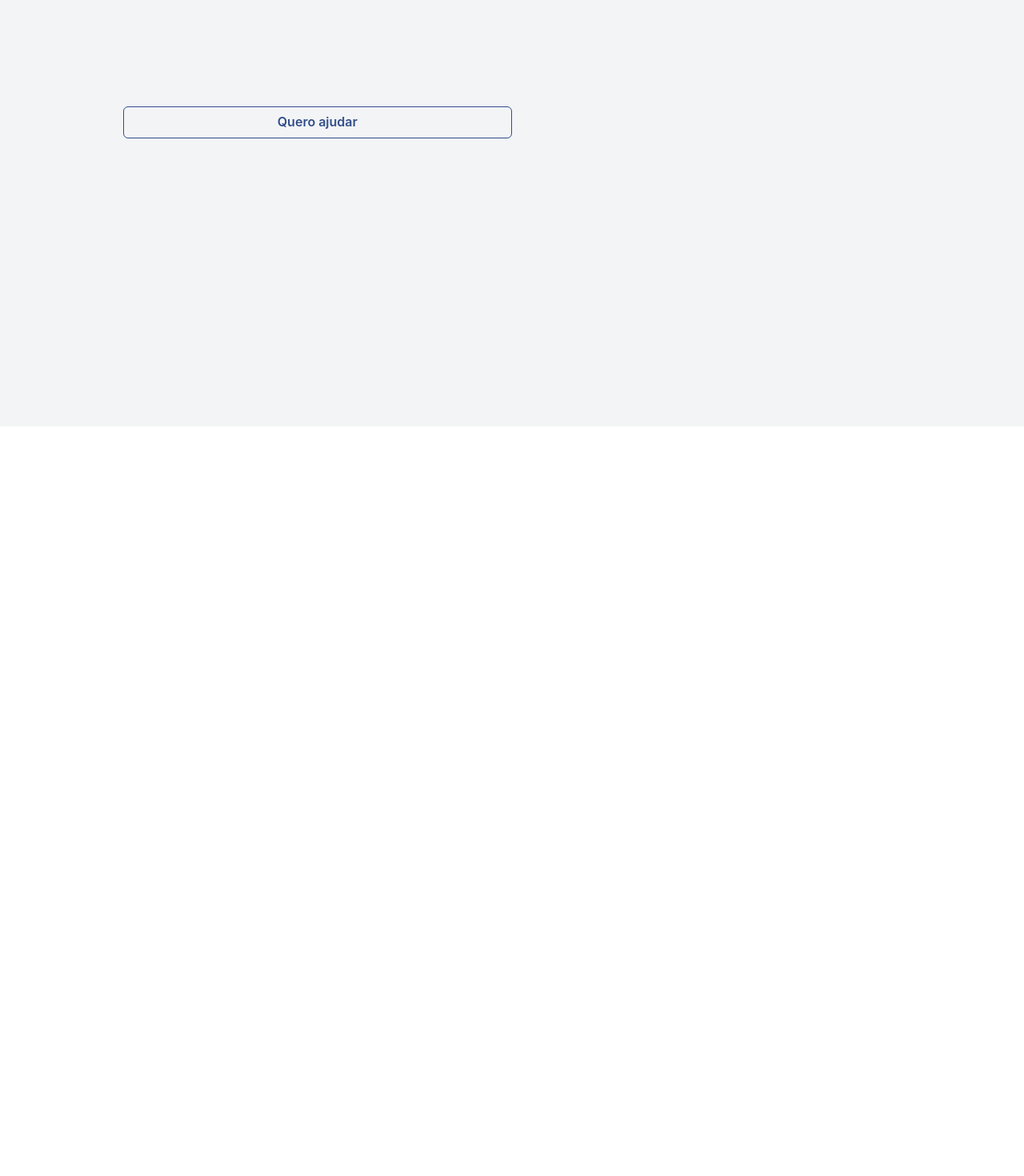
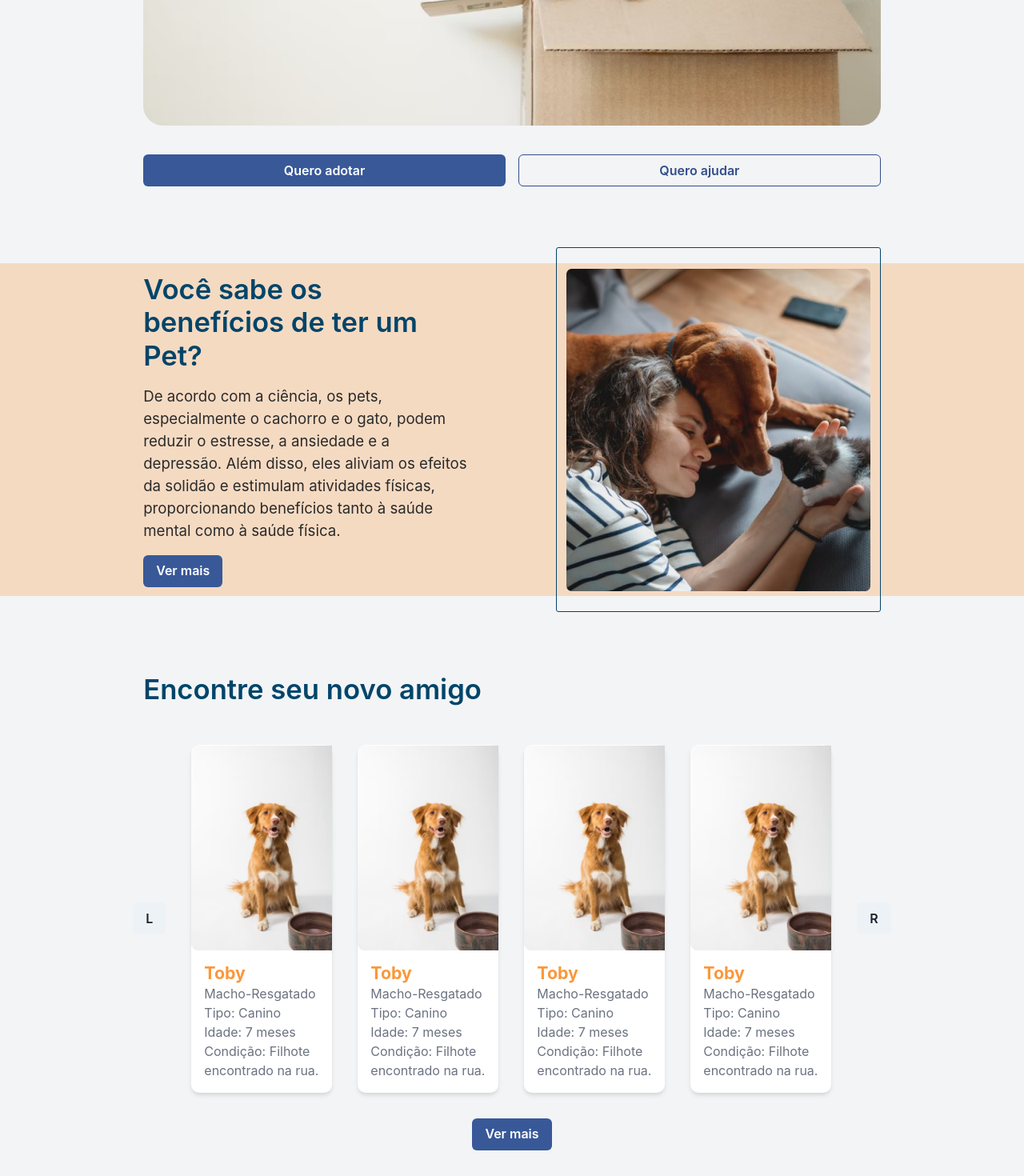
Before and after one commit to will-bernardo/adote-um-pet, a React (Vite) app: page / in a window 1280 px wide. Shown: the part 331-1801 px from the top of the page at 80% size. Before the commit the page ends 864 px from the top, so only its background shows below. Built offline with nearby package versions, Linux system fonts and the light colour scheme.

Commit message:
Some rows added

```diff
--- a/src/components/Header.jsx
+++ b/src/components/Header.jsx
@@ -3,7 +3,7 @@ import { Flex, Image, Button, Spacer, Divider } from "@chakra-ui/react";
 
 export default function Header() {
   return (
-    <Flex bg='#fff' h='4rem' p="0 12%" gap='1.25rem' align='center'>
+    <Flex as='header' bg='#fff' h='4rem' p="0 14%" gap='1.25rem' align='center'>
       <Image src="./logo.svg" alt="" w="120px" mr='1rem' />
       <HeaderButton name="Quem somos" />
       <HeaderButton name="Quero adotar" />
--- a/src/components/MainPageRow1.jsx
+++ /dev/null
@@ -1,14 +0,0 @@
-import { Grid, Image, Button } from "@chakra-ui/react";
-
-export default function MainPageRow1() {
-  return (
-    <Grid
-    templateColumns='repeat(2, 1fr)'
-    templateRows='repeat(2,1fr)'
-    minHeight='100vh' minWidth='100vh' bg='#f3f4f6' p='2rem 12%'>
-      <Image colStart={1} colEnd={3} src='./images/cachorro_na_caixa.png' alt='' w='100%'/>
-      <Button colorScheme='facebook' variant='solid'>Quero adotar</Button>
-      <Button colorScheme='facebook' variant='outline'>Quero ajudar</Button>
-    </Grid>
-  )
-}
--- /dev/null
+++ b/src/components/MainPageSection1.jsx
@@ -0,0 +1,13 @@
+import { Flex, Image, Button } from "@chakra-ui/react";
+
+export default function MainPageSection1() {
+  return (
+    <Flex as='section' flexDir='column' gap='2.25rem' Height='100vh' minWidth='100vh' bg='#f3f4f6' p='2rem 14%'>
+      <Image src='./images/cachorro_na_caixa.png' alt='' w='100%'/>
+      <Flex justify='center' gap='1rem'>
+        <Button colorScheme='facebook' variant='solid' w='50%'>Quero adotar</Button>
+        <Button colorScheme='facebook' variant='outline' w='50%' >Quero ajudar</Button>
+      </Flex>
+    </Flex>
+  )
+}
--- /dev/null
+++ b/src/components/MainPageSection2.jsx
@@ -0,0 +1,25 @@
+import { Flex, Image, Text, Heading, Spacer, Button } from "@chakra-ui/react";
+
+export default function MainPageSection2() {
+  return (
+    <Flex as='section' bg='#f3f4f6' p='4rem 0'>
+      <Flex bg='#F5DAC2' h='26rem' w='100%' p='14%' justify='center' align='center'>
+        <Flex flexDir='column' gap='1rem' w='44%'>
+          <Heading fontSize='26pt' fontWeight='semibold' color='#004569'>Você sabe os benefícios de ter um Pet?</Heading>
+          <Text fontSize='14pt' color='#2a2a2a'>
+            De acordo com a ciência, os pets, especialmente o cachorro e o gato,
+             podem reduzir o estresse, a ansiedade e a depressão.
+             Além disso, eles aliviam os efeitos da solidão e estimulam atividades físicas,
+              proporcionando benefícios tanto à saúde mental como à saúde física.
+          </Text>
+          <Button colorScheme='facebook' variant='solid' w='fit-content'>Ver mais</Button>
+        </Flex>
+      <Spacer />
+        <Flex align='center' justify='center' border='1px' borderColor='#004569' borderRadius='3px' bg='' h='28.5rem' w='44%' p='0 0.75rem'>
+          <Image src='./images/mulher_deitada_com_cachorro.png' alt='' />
+        </Flex>
+
+      </Flex>
+    </Flex>
+  )
+}
--- /dev/null
+++ b/src/components/MainPageSection3.jsx
@@ -0,0 +1,33 @@
+import { Button, Flex, Heading, Image, List, ListItem } from "@chakra-ui/react";
+
+export default function MainPageSection3(){
+  return (
+    <Flex as='section' align='center' bg='#f3f4f6' gap='2rem' p='2rem 14%' flexDir='column' >
+      <Heading fontWeight='semibold' mb='1rem' w='100%' fontSize='26pt' color='#004569'>Encontre seu novo amigo</Heading>
+      <Flex gap='2rem' align='center' justify='center'>
+        <Button>L</Button>
+          <DogSelect />
+          <DogSelect />
+          <DogSelect />
+          <DogSelect />
+        <Button>R</Button>
+      </Flex>
+      <Button colorScheme='facebook' variant='solid' w='fit-content'>Ver mais</Button>
+    </Flex>
+  )
+}
+
+function DogSelect() {
+  return (
+    <Flex flexDir='column' bg='#fff' boxShadow='md' borderRadius='10px' w='11rem' h='auto' cursor='pointer' >
+            <Image src='./images/cachorro.png' alt='' />
+            <List color='#6B7280' mb='1rem' px='1rem'>
+              <Heading fontSize='16pt' color='#FA973B' mt='1rem'>Toby</Heading>
+              <ListItem>Macho-Resgatado</ListItem>
+              <ListItem>Tipo: Canino</ListItem>
+              <ListItem>Idade: 7 meses</ListItem>
+              <ListItem>Condição: Filhote encontrado na rua.</ListItem>
+            </List>
+          </Flex>
+  )
+}
--- a/src/index.css
+++ b/src/index.css
@@ -7,3 +7,7 @@
 body{
   background: #f3f4f6;
 }
+
+html {
+  scroll-behavior: smooth;
+}
--- a/src/pages/MainPage.jsx
+++ b/src/pages/MainPage.jsx
@@ -1,11 +1,16 @@
 import Header from "../components/Header";
-import MainPageRow1 from "../components/MainPageRow1";
+import MainPageSection1 from "../components/MainPageSection1";
+import MainPageSection2 from "../components/MainPageSection2"
+import MainPageSection3 from "../components/MainPageSection3"
+
 
 export default function MainPage() {
   return (
     <div>
       <Header />
-      <MainPageRow1 />
+      <MainPageSection1 />
+      <MainPageSection2 />
+      <MainPageSection3 />
     </div>
 
   )
```
Also changed, not shown: public/images/cachorro.png (added), public/images/mulher_deitada_com_cachorro.png (added).
